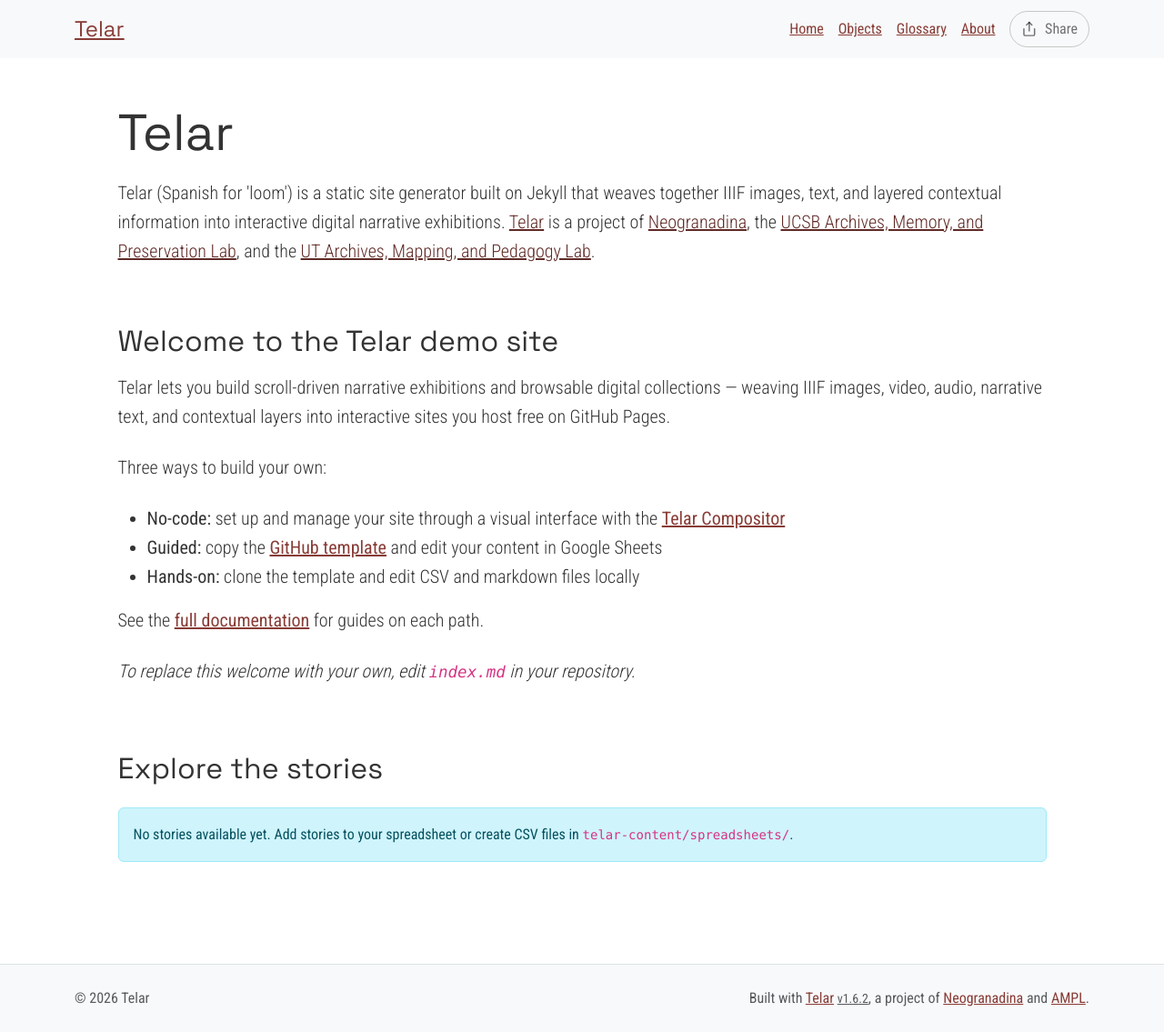
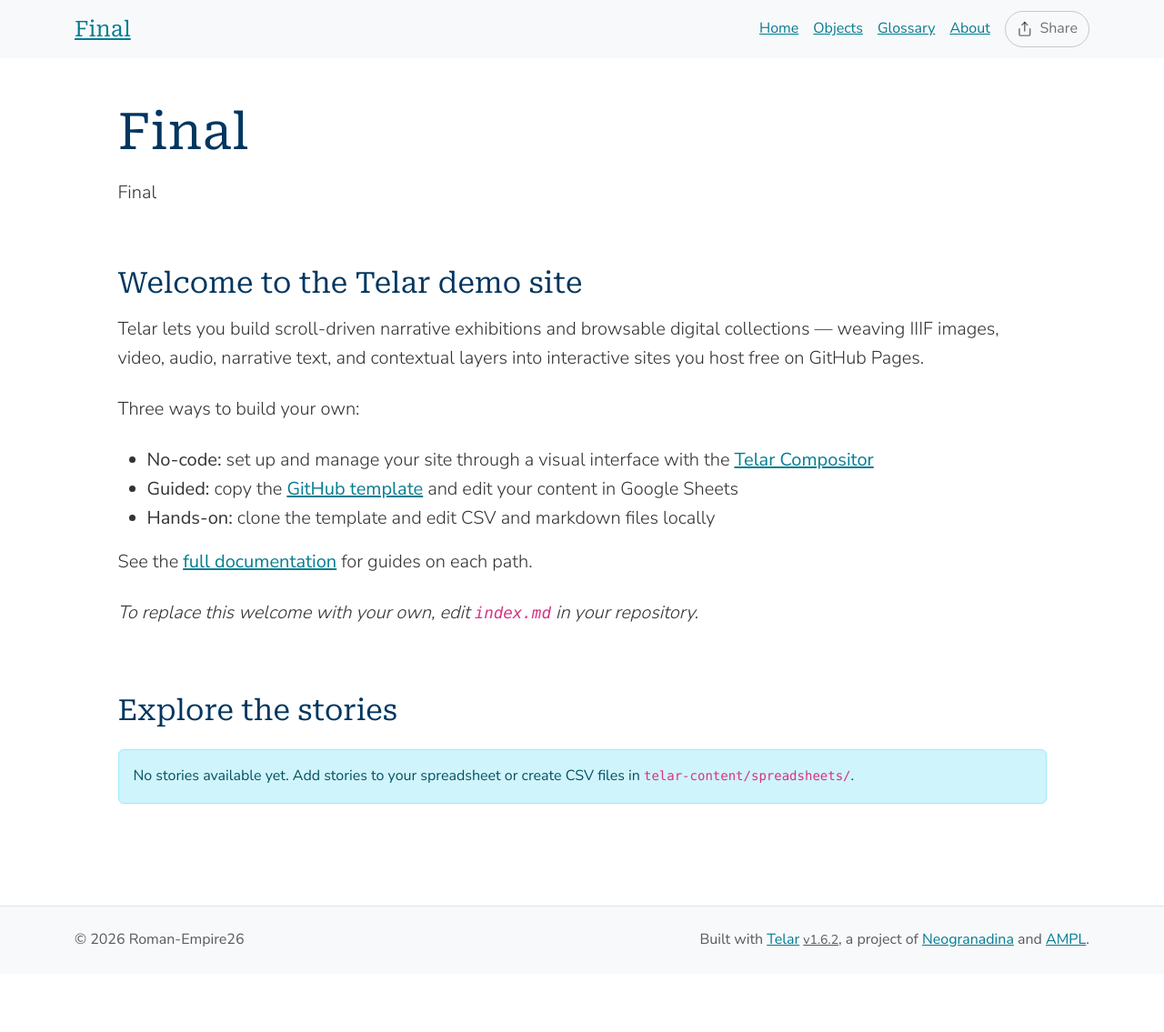
Before and after one commit to Roman-Empire26/final, a Jekyll site: the page built from index.md, in a window 1280 px wide. Shown: the whole page at 91% size. Built offline with Jekyll 4.4.1, drawn with Linux system fonts in a browser that asks for light colours; after the commit the page ends 1071 px from its top, so only the background shows below that.

Commit message:
Set up site configuration and starter content

```diff
--- a/_config.yml
+++ b/_config.yml
@@ -2,13 +2,13 @@
 # https://telar.org
 
 # Site Settings
-title: "Telar"
-description: "Telar (Spanish for 'loom') is a static site generator built on Jekyll that weaves together IIIF images, text, and layered contextual information into interactive digital narrative exhibitions. <a href='https://github.com/UCSB-AMPLab/telar'>Telar</a> is a project of <a href='https://neogranadina.org'>Neogranadina</a>, the <a href='https://ampl.clair.ucsb.edu/'>UCSB Archives, Memory, and Preservation Lab</a>, and the <a href='https://liberalarts.utexas.edu/history/'>UT Archives, Mapping, and Pedagogy Lab</a>."
-url: "https://ampl.clair.ucsb.edu"
-baseurl: "/telar"
-author: ""
+title: "Final"
+description: "Final"
+url: "https://roman-empire26.github.io"
+baseurl: "/final"
+author: "Roman-Empire26"
 email: ""
-telar_theme: "trama" # Options: trama, paisajes, neogranadina, santa-barbara, austin, or custom
+telar_theme: "santa-barbara" # Options: trama, paisajes, neogranadina, santa-barbara, austin, or custom
 logo: ""
 telar_language: "en" # Options: "en" (English), "es" (Español)
 collection_mode: false # Set to true to show objects first with large thumbnails and stories below with small thumbnails (collection-first homepage)
@@ -18,7 +18,7 @@
   show_on_homepage: true # Set to false to hide stories section from homepage (stories still accessible via direct URL)
   show_story_steps: true # Set to false to hide "Step X" overlay in stories
   show_object_credits: true # Set to true to display object credits badge (bottom-left corner, dismissable)
-  include_demo_content: true # Fetch demo stories from content.telar.org. Switch this off to hide demo stories and their content.
+  include_demo_content: false # Fetch demo stories from content.telar.org. Switch this off to hide demo stories and their content.
 
 # Collection Interface Settings
 collection_interface:
@@ -45,7 +45,7 @@
 #    - If using GitHub Pages: GitHub Actions will automatically discover tab GIDs and fetch CSVs
 #    - If running locally: Run `python3 scripts/fetch_google_sheets.py` before building
 google_sheets:
-  enabled: true
+  enabled: false
   published_url: "https://docs.google.com/spreadsheets/d/e/2PACX-1vT9eeRoyQCr1j-1uDaWBm-rgZNXtn9A-mepL0I4dqDTx2-E_6gbVD-8x0DYDVhppiAzrFpd20_9cr3z/pubhtml"
 
 #
--- a/telar-content/spreadsheets/glossary.csv
+++ b/telar-content/spreadsheets/glossary.csv
@@ -2,6 +2,4 @@
 id_término,titulo,definición
 # Make it lower-case and avoid spaces.,# Please provide a title — this is required.,"Panel content: write text here, paste markdown, or the name of an .md file in /components/texts/glossary/ (the .md extension is required)"
 # Escríbelo en minúsculas y sin espacios.,# Incluye un título: este campo es obligatorio.,"Contenido del panel: escribe texto aquí, pega markdown, o indica un archivo archivo .md en /components/texts/glossary/ (la extensión .md es obligatoria)"
-telar,Telar,"Telar (Spanish for 'loom') is a minimal-computing framework that weaves together IIIF images, audio, video, and texts to create layered visual narratives for digital scholarship, public exhibitions, community storytelling, and classroom projects. Learn more at [Telar.org](https://telar.org)
-
-Telar es un marco de computación mínima que entreteje imágenes IIIF, audio, video y textos en narrativas visuales por capas para humanidades digitales, exposiciones públicas, narrativa comunitaria y proyectos en el salón de clase. Aprende más en [Telar.org](https://telar.org)"
+telar,Telar,"Telar (Spanish for 'loom') is a minimal-computing framework that weaves together IIIF images, audio, video, and texts to create layered visual narratives for digital scholarship, public exhibitions, community storytelling, and classroom projects. Learn more at [Telar.org](https://telar.org)"
--- a/telar-content/spreadsheets/plantilla_en_blanco.csv
+++ /dev/null
@@ -1,5 +0,0 @@
-paso,objeto,página,x,y,zoom,inicio_clip,fin_clip,bucle,texto_alt,pregunta,respuesta,boton_capa1,contenido_capa1,boton_capa2,contenido_capa2
-#,id_objeto de la pestaña objetos / objects,para objetos con múltiples páginas,Posición horizontal 0-1 (0.5 = centro),Posición vertical 0-1 (0.5 = centro),1.0 = imagen completa,"Tiempo de inicio para clips de video/audio, ej. ""1:30"" (m:ss) o ""90"" (segundos)",Tiempo de fin para clips de video/audio,sí para repetir el clip (loop),"Describe lo que se ve en esta vista ampliada para lectores de pantalla. Si se deja vacío, se usa la descripción de imagen del objeto.",Encabezado para este paso,Texto breve de 1-2 oraciones,"Texto opcional del botón (predeterminado: ""Saber más"")","Contenido del panel: escribe texto aquí, pega markdown, o indica ruta a archivo .md (ej. tu-historia/archivo.md)","Texto opcional del segundo botón (predeterminado: ""Profundizar más"")","Segundo panel: escribe texto aquí, pega markdown, o indica ruta a archivo .md"
-1,telar-placeholder,,,,,,,,,pregunta,respuesta,,,,
-2,telar-placeholder,,,,,,,,,pregunta,respuesta,,,,
-3,telar-placeholder,,,,,,,,,pregunta,respuesta,,,,
--- a/telar-content/spreadsheets/project.csv
+++ b/telar-content/spreadsheets/project.csv
@@ -3,4 +3,3 @@
 #,# Must match the tab name exactly. Use lowercase letters and hyphens (e.g. allegorical-woman),Story title,Optional subtitle,Optional attribution (supports markdown),"If ""yes"", then users will need the key you set in _config.yml to access this story."
 #,# Debe coincidir con el nombre de la pestaña exactamente. Usa letras minúsculas y guiones (p. ej. mujer-alegorica),Título de la historia,Subtítulo opcional,Atribución opcional (admite markdown),"Si ""sí"", los usuarios deberán utilizar la clave que fijes en _config.yml"
 1,blank_template,replace me with your title,,,FALSE
-2,plantilla_en_blanco,reemplázame con tu título,,,FALSE
```
Also changed, not shown: telar-content/texts/stories/plantilla_en_blanco/ejemplo-panel.md (deleted, +0 -9 lines).
